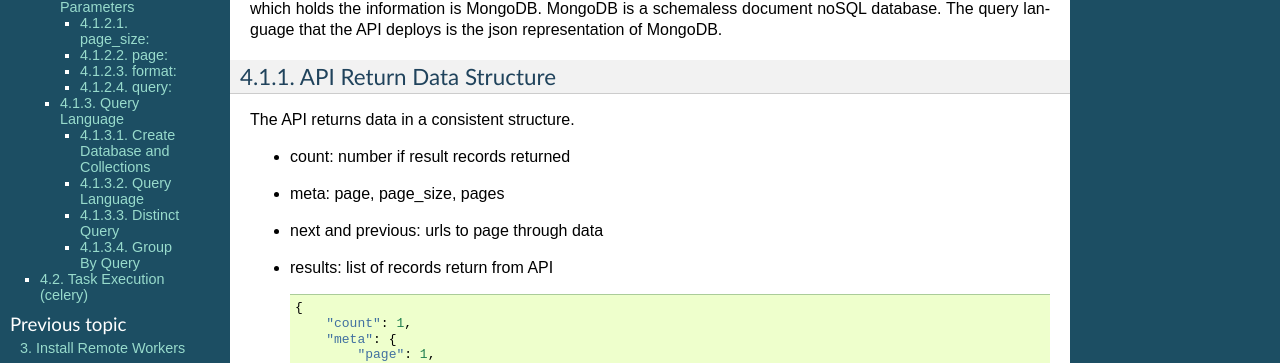
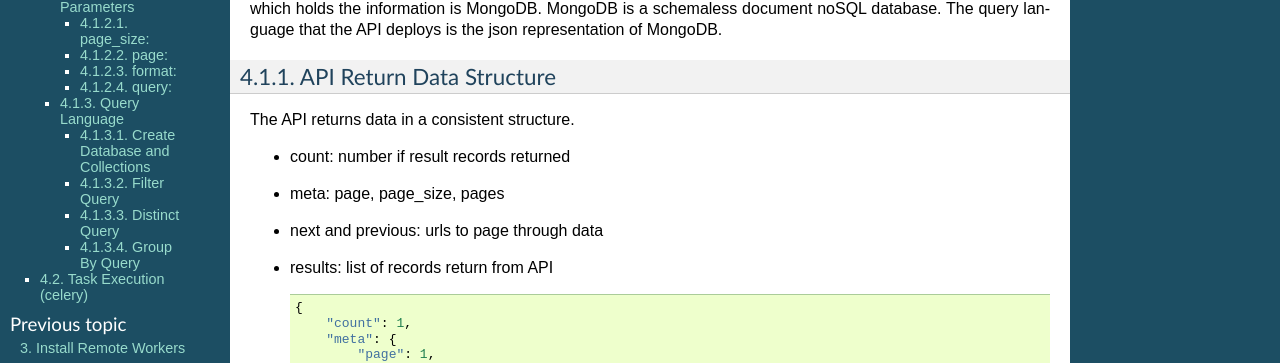
Before and after one commit to cybercommons/cybercom-new, a Sphinx documentation site: the page built from docs/rest_api.rst, in a window 1280 px wide and 900 px high. Shown: the part 171-534 px from the top of the window. Built offline with Sphinx 7.4.7, drawn with Linux system fonts in a browser that asks for light colours; some of the changed text lies outside the part shown.

Commit message:
update rest api

```diff
--- a/docs/rest_api.rst
+++ b/docs/rest_api.rst
@@ -119,8 +119,8 @@
         View: /api/data_store/data/mydata  HTTP Request: Post
         Data: {"action":"delete","collection":"mycollection"}  Format: JSON
 
-Query Language
-''''''''''''''
+Filter Query
+''''''''''''
 
 The following examples are on the collection view.
 
```
Also changed, not shown: docs/rest_api.md (+1 -1 lines).
